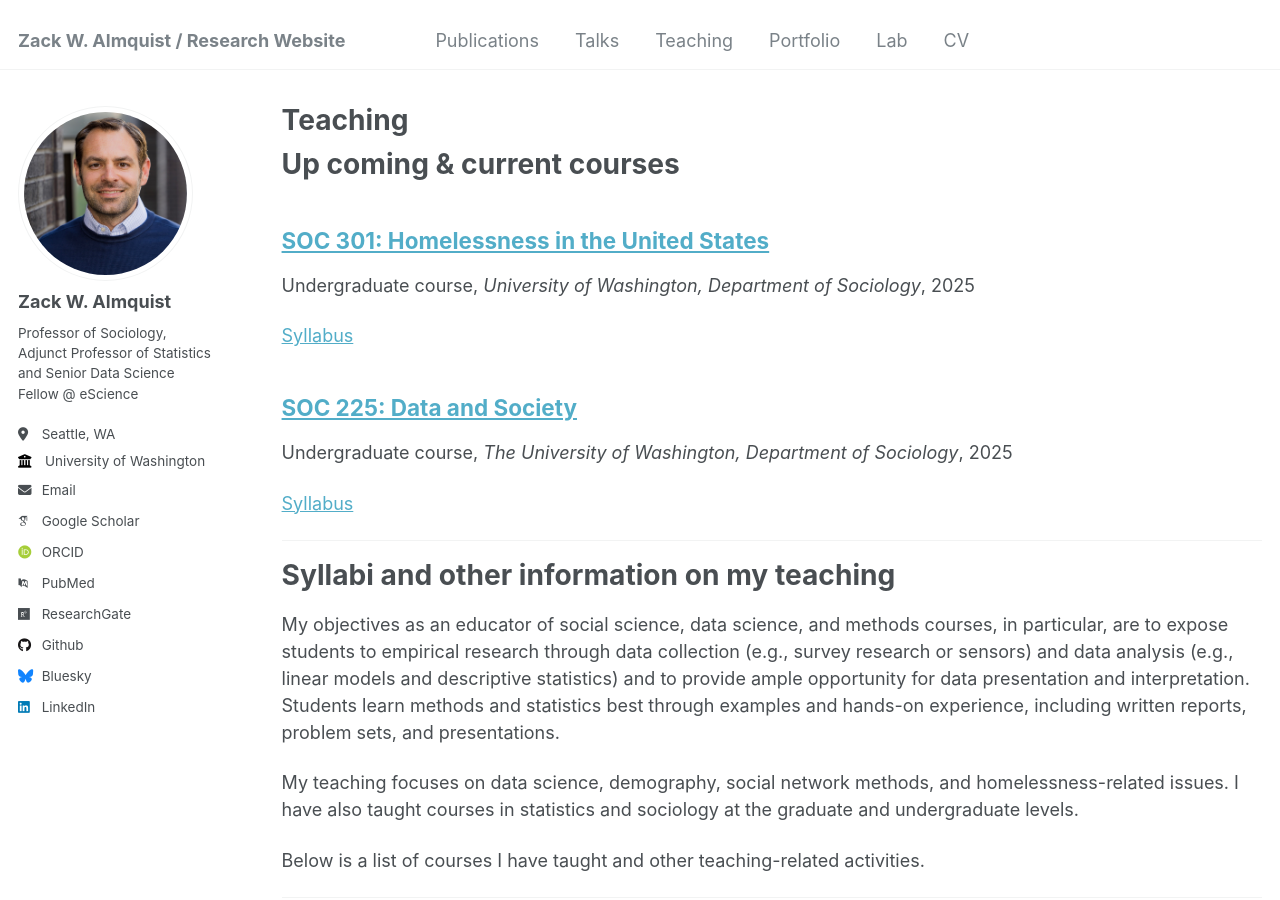
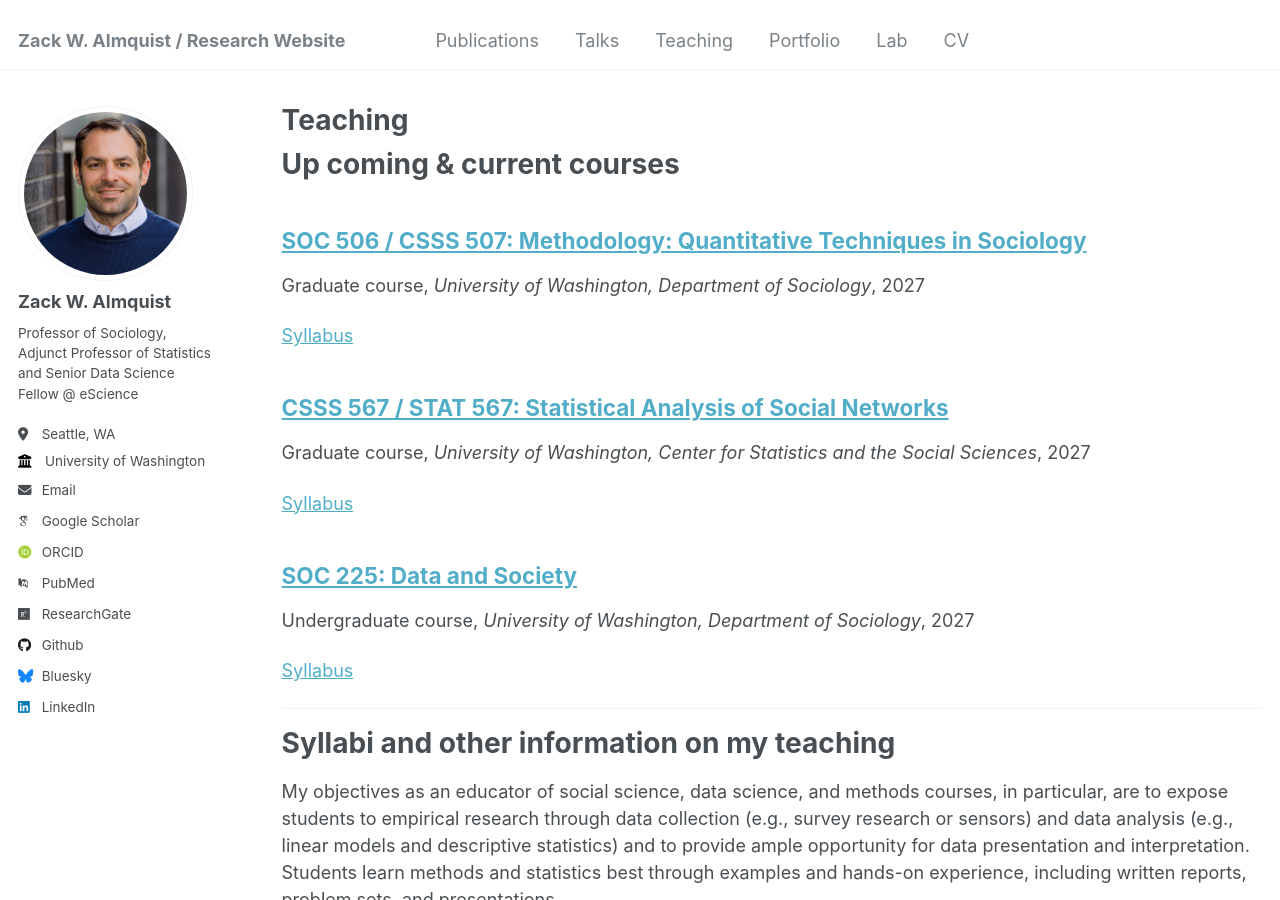
Before and after one commit to zalmquist/zalmquist.github.io, a Jekyll site: the page built from _pages/teaching.md, in a window 1280 px wide and 900 px high. Built offline with Jekyll 4.4.1, drawn with Linux system fonts in a browser that asks for light colours; some web fonts are replaced.

Commit message:
Update upcoming courses to 2027 (CSSS 567, SOC 506, Data and Society)
Replace stale Winter 2025 teaching entries with the three courses to be
taught in 2027; blank syllabus links for the two graduate courses.

Co-Authored-By: Claude Opus 4.8 (1M context) <noreply@anthropic.com>

```diff
--- a/_teaching/2025-winter-teaching-2.md
+++ /dev/null
@@ -1,14 +0,0 @@
----
-title: "SOC 301: Homelessness in the United States"
-collection: teaching
-type: "Undergraduate course"
-permalink: /teaching/2025-winter-teaching-2
-venue: "University of Washington, Department of Sociology"
-date: 2025-01-01
-location: "Seattle, WA"
----
-
-[Syllabus]()
-
-Course Description
-===
--- a/_teaching/2025-winter-teaching-1.md
+++ b/_teaching/2027-data-and-society.md
@@ -2,14 +2,16 @@
 title: "SOC 225: Data and Society"
 collection: teaching
 type: "Undergraduate course"
-permalink: /teaching/2025-winter-teaching-1
-venue: "The University of Washington, Department of Sociology"
-date: 2025-01-01
+permalink: /teaching/2027-data-and-society
+venue: "University of Washington, Department of Sociology"
+date: 2027-01-01
 location: "Seattle, WA"
 ---
 
 [Syllabus]()
 
+Winter and Spring 2027.
+
 Course Description
 ===
 
--- /dev/null
+++ b/_teaching/2027-spring-soc506.md
@@ -0,0 +1,18 @@
+---
+title: "SOC 506 / CSSS 507: Methodology: Quantitative Techniques in Sociology"
+collection: teaching
+type: "Graduate course"
+permalink: /teaching/2027-spring-soc506
+venue: "University of Washington, Department of Sociology"
+date: 2027-04-01
+location: "Seattle, WA"
+---
+
+[Syllabus]()
+
+Spring 2027.
+
+Course Description
+===
+
+Applied regression analysis with emphasis on interactive computer graphics techniques and interpretation. Application to typical sociological problems. Course overlaps with STAT 507. Offered jointly with CSSS 507.
--- /dev/null
+++ b/_teaching/2027-winter-csss567.md
@@ -0,0 +1,18 @@
+---
+title: "CSSS 567 / STAT 567: Statistical Analysis of Social Networks"
+collection: teaching
+type: "Graduate course"
+permalink: /teaching/2027-winter-csss567
+venue: "University of Washington, Center for Statistics and the Social Sciences"
+date: 2027-01-01
+location: "Seattle, WA"
+---
+
+[Syllabus]()
+
+Winter 2027.
+
+Course Description
+===
+
+Statistical and mathematical descriptions of social networks. Topics include graphical and matrix representations of social networks, sampling methods, statistical analysis of network data, and applications. Prerequisite: two introductory applied statistics courses at the level of SOC 504 and SOC 505 (or equivalent). Offered jointly with STAT 567.
```
